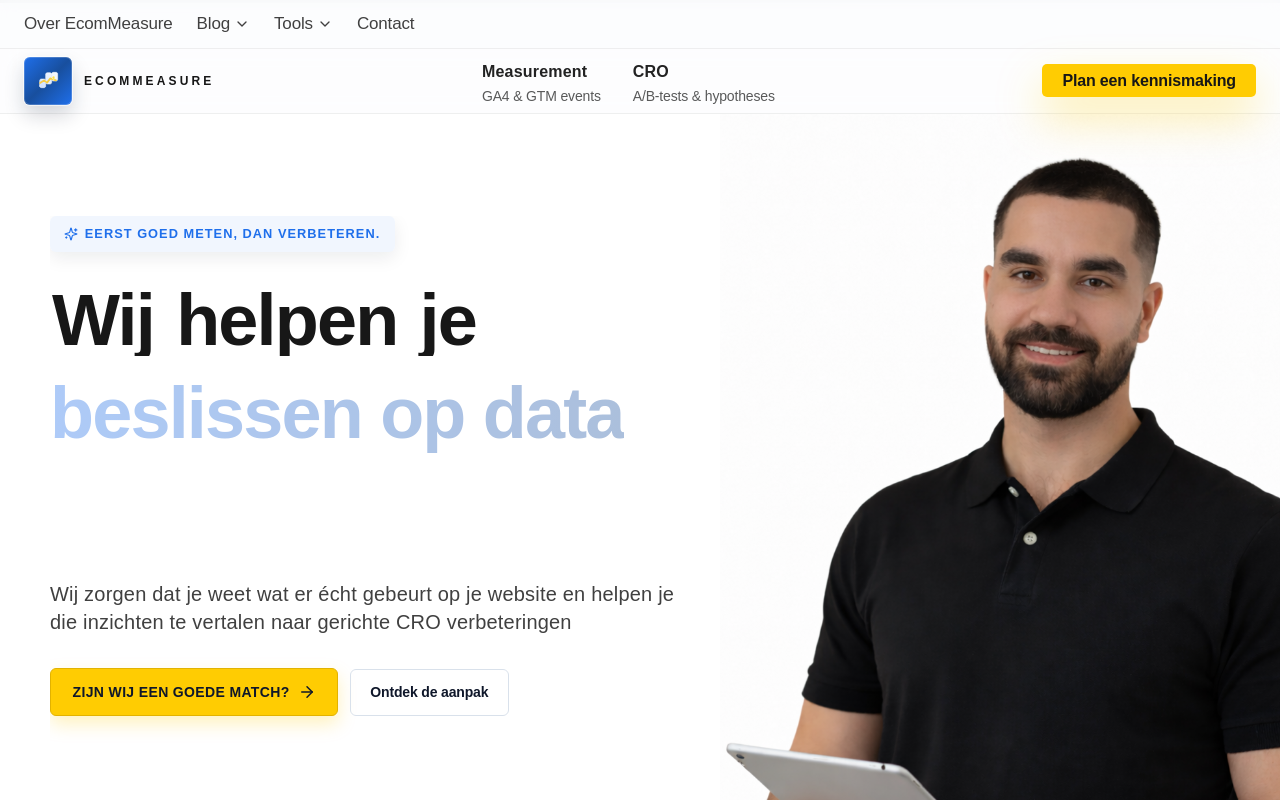
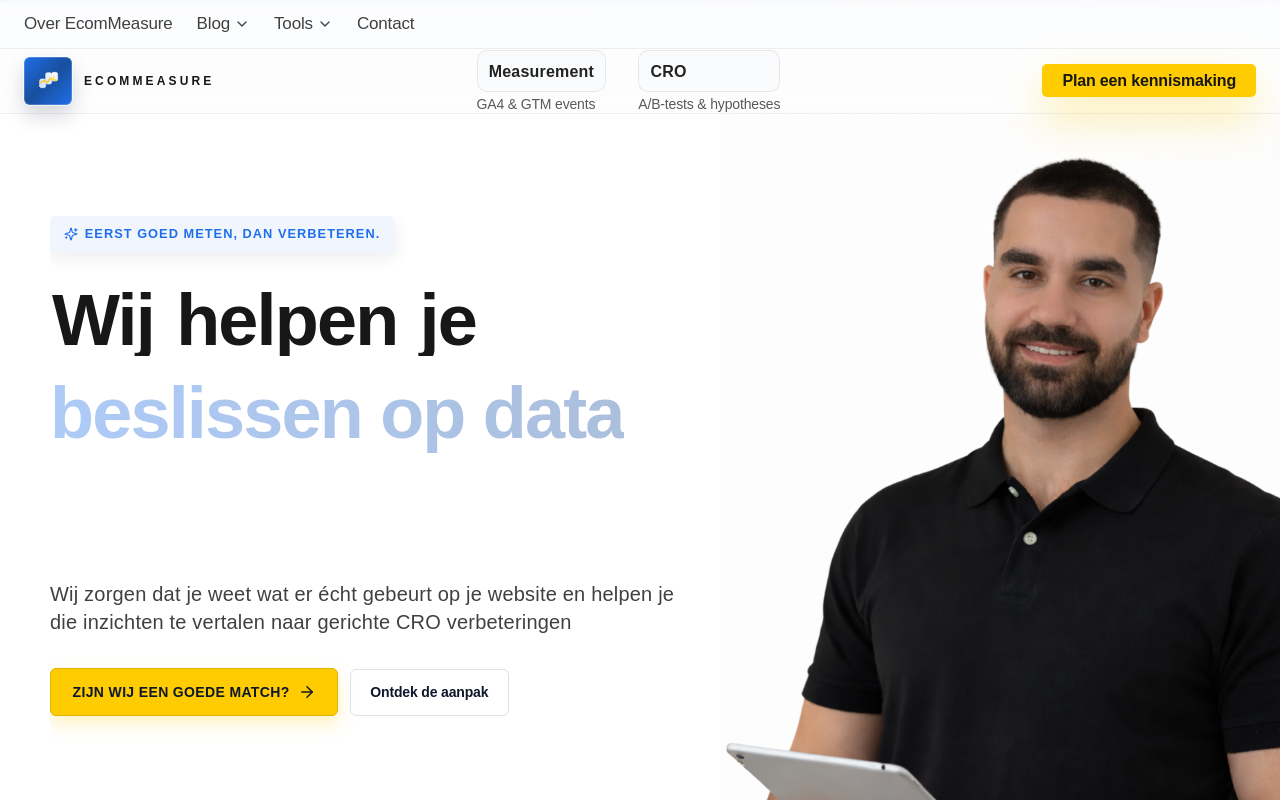
Before and after one commit to ProjectBibo/EcomMeasure3, a React (Vite) app: page / in a window 1280 px wide. Shown: the top 800 px of the page. Built offline with nearby package versions, Linux system fonts and the light colour scheme.

Commit message:
Add subtle affordance to Measurement and CRO nav items

```diff
--- a/src/index.css
+++ b/src/index.css
@@ -380,6 +380,13 @@ body {
   gap: .2rem;
 }
 .svc-head {
+  display: inline-flex;
+  align-items: center;
+  gap: .2rem;
+  padding: .4rem .7rem;
+  border-radius: 10px;
+  border: 1px solid color-mix(in oklab, #0a0a0a 8%, transparent);
+  background: color-mix(in oklab, #f8fafc 75%, transparent);
   font-weight: 700;
   letter-spacing: .2px;
   color: color-mix(in oklab, #0a0a0a 90%, transparent);
```
